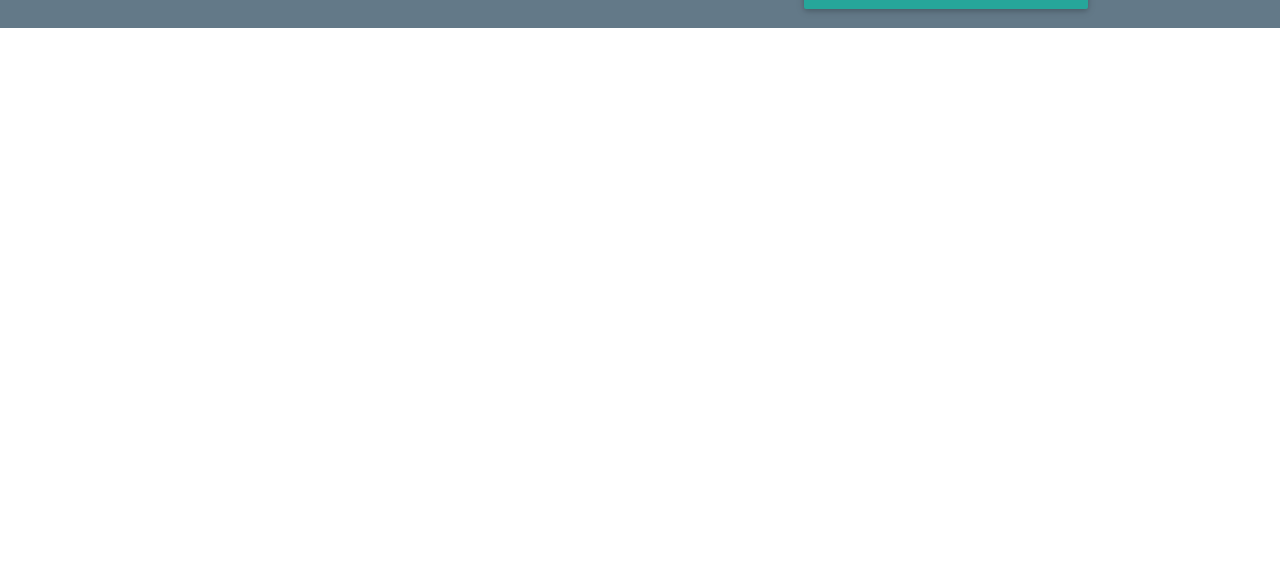
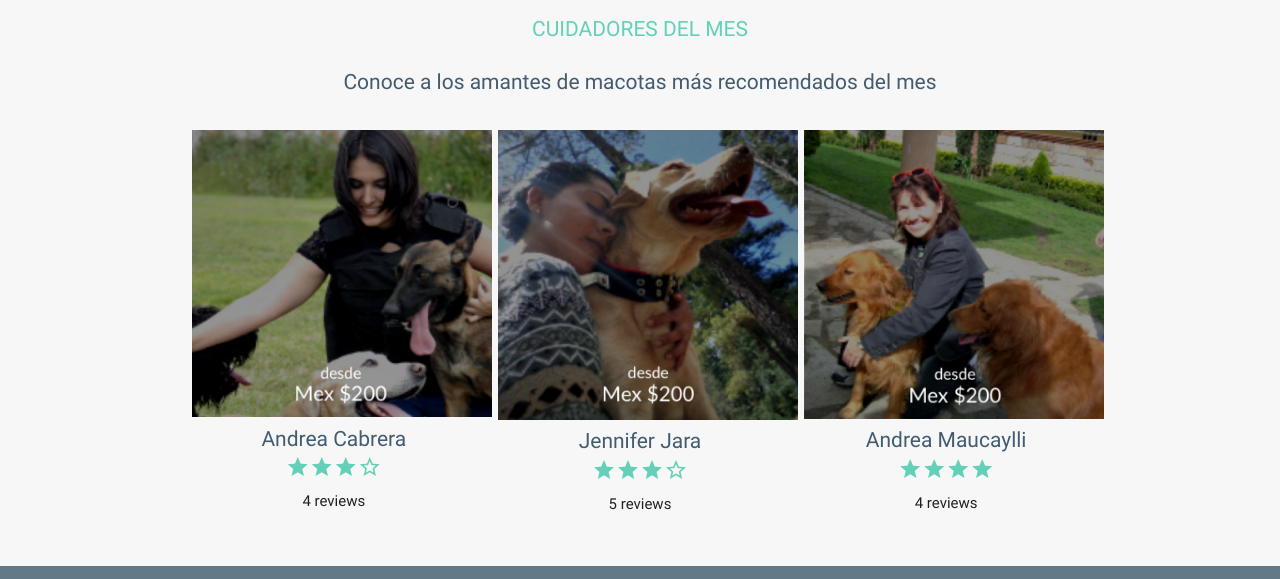
Before and after one commit to andreamaucaylli/kmimos-laboratoria, a website: page public/index.html in a window 1280 px wide. Shown: the part 2111-2690 px from the top of the page. Before the commit the page ends 2139 px from the top, so only its background shows below. Drawn offline with Linux system fonts and the light colour scheme; a script that the page names is missing; files whose address does not match are found by name.

Commit message:
cuidadores agregados

```diff
--- a/public/css/main.css
+++ b/public/css/main.css
@@ -81,12 +81,12 @@ div.remodal-overlay{
 	background-color: rgba(22, 76, 63, 0.91);
 }
 
-#video{
+#video, .cuidador-mes{
 	padding: 6vh 0vh;
 	background-color: #F7F7F7;
 }
 
-#video p, .info-titulo span{
+#video p, .info-titulo span, .cuidador-mes span{
 	color: #435C70;
 	font-size: 1.4rem;
 }
@@ -95,7 +95,7 @@ div.remodal-overlay{
 	padding-top: 2vh;
 }
 
-.info-titulo p{
+.info-titulo p, .cuidador-mes p{
 	color: #62D1B7;
 	font-size: 1.4rem;
 }
@@ -113,6 +113,17 @@ div.remodal-overlay{
 	width: 70px;
 	padding-top: 4vh;
 }
+.cuidador-mes .fotos img{
+	width: 300px;
+}
+
+.fotos{
+	padding-top: 4vh;
+}
+.fotos i{
+	color: #62D1B7;
+}
+
 @media only screen and (min-width : 1170px) {
 	.fondo{
 		background-position-y: -25vh;
--- a/public/index.html
+++ b/public/index.html
@@ -201,6 +201,32 @@
 			</div>
 		</div>
 	</section>
+	<section class="cuidador-mes center-align hide-on-small-only">
+		<div class="container">
+			<img src="img/servicios-cuidadores-especializados.svg" alt="">
+			<p>CUIDADORES DEL MES</p>
+			<span>Conoce a los amantes de macotas más recomendados del mes</span>
+			<div class="row">
+				<div class="fotos">
+					<div class="col m4 l4">
+						<img src="img/cuida1.png" alt="">
+						<span>Andrea Cabrera</span> <br>
+						<i class="material-icons">star</i><i class="material-icons">star</i><i class="material-icons">star</i><i class="material-icons">star_border</i> <h6>4 reviews</h6>
+					</div>
+					<div class="col m4 l4">
+						<img src="img/cuida2.png" alt="">
+						<span>Jennifer Jara</span> <br>
+						<i class="material-icons">star</i><i class="material-icons">star</i><i class="material-icons">star</i><i class="material-icons">star_border</i> <h6>5 reviews</h6>
+					</div>
+					<div class="col m4 l4">
+						<img src="img/cuida3.png" alt="">
+						<span>Andrea Maucaylli</span> <br>
+						<i class="material-icons">star</i><i class="material-icons">star</i><i class="material-icons">star</i><i class="material-icons">star</i> <h6>4 reviews</h6>
+					</div>
+				</div>
+			</div>
+		</div>
+	</section>
 	<div class="footer hide-on-small-only">
 		<div class="container">
 			<div class="row">
```
Also changed, not shown: public/img/cuida1.png (added), public/img/cuida2.png (added), public/img/cuida3.png (added), public/img/servicios-cuidadores-especializados.svg (added).
